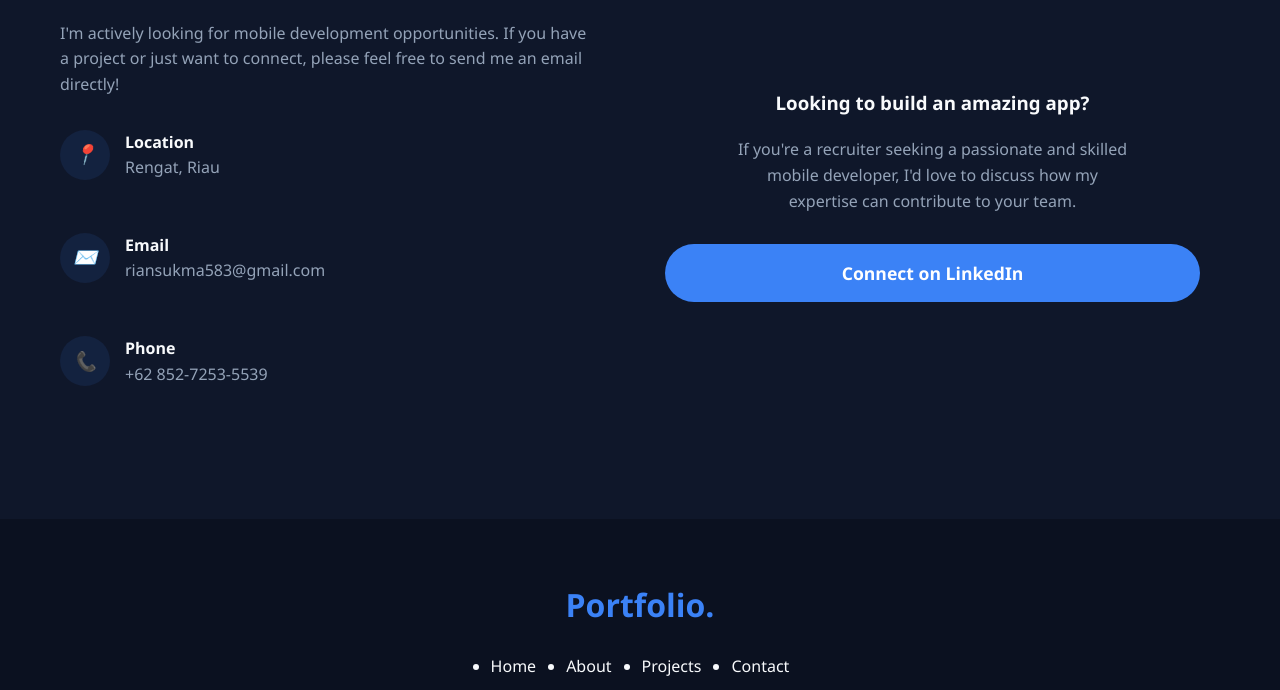
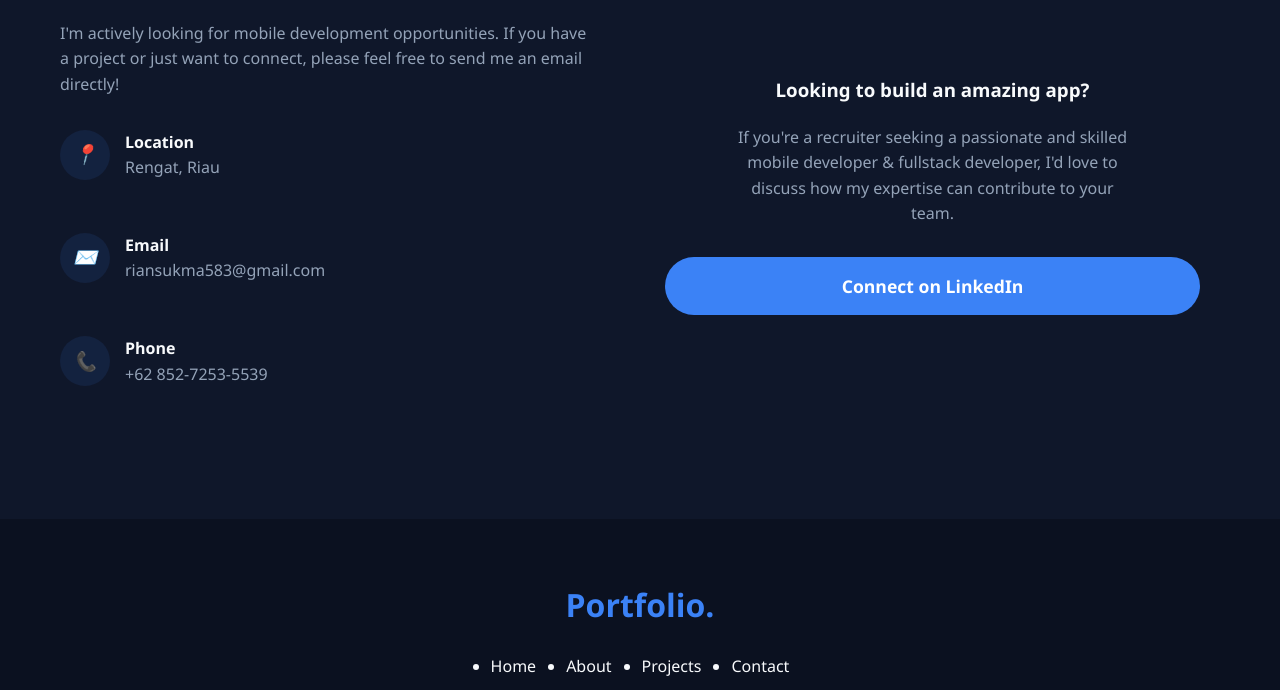
Before and after one commit to Dnayrr/my-portfolio, a plain HTML site: page index.html in a window 1280 px wide. Shown: the part 2760-3450 px from the top of the page. Drawn offline with Linux system fonts and the light colour scheme.

Commit message:
index.html

```diff
--- a/index.html
+++ b/index.html
@@ -906,7 +906,7 @@
             <div style="flex: 1; text-align: center; display: flex; flex-direction: column; align-items: center; justify-content: center; padding: 20px;">
                 <h3 style="margin-bottom: 20px;">Looking to build an amazing app?</h3>
                 <p style="color: var(--text-gray); max-width: 400px; margin-bottom: 30px;">
-                    If you're a recruiter seeking a passionate and skilled mobile developer, I'd love to discuss how my expertise can contribute to your team.
+                    If you're a recruiter seeking a passionate and skilled mobile developer & fullstack developer, I'd love to discuss how my expertise can contribute to your team.
                 </p>
                 <a href="https://www.linkedin.com/in/rian-sukma-dermawan-aa22b4267/" target="_blank" class="btn submit-btn">Connect on LinkedIn</a>
             </div>
```
